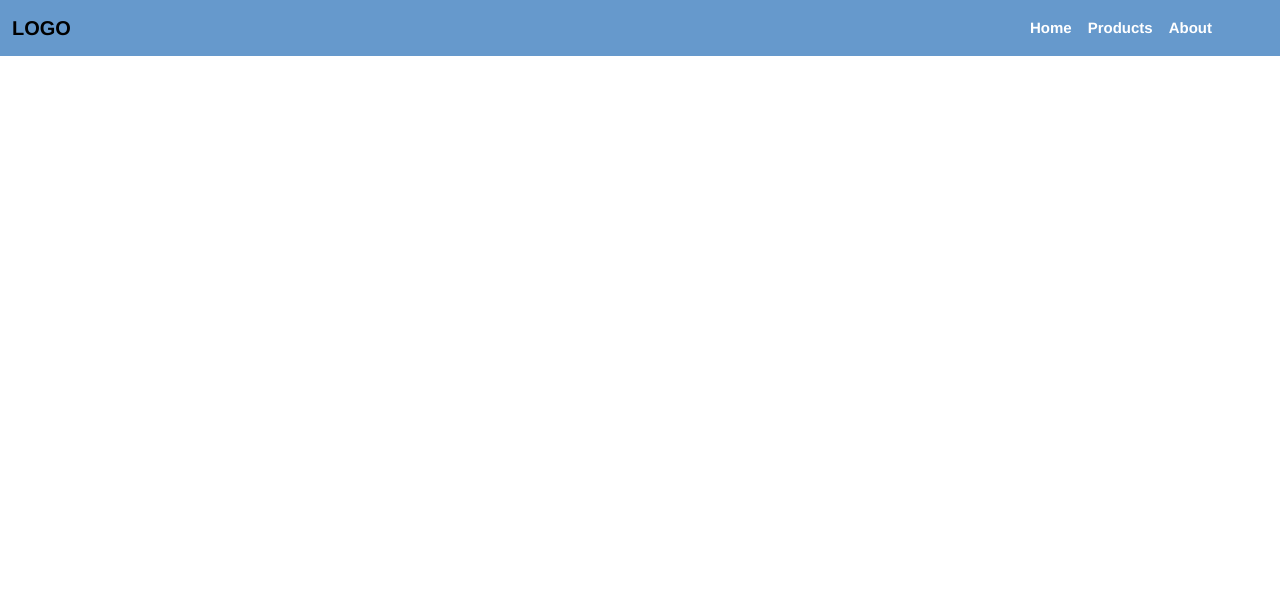
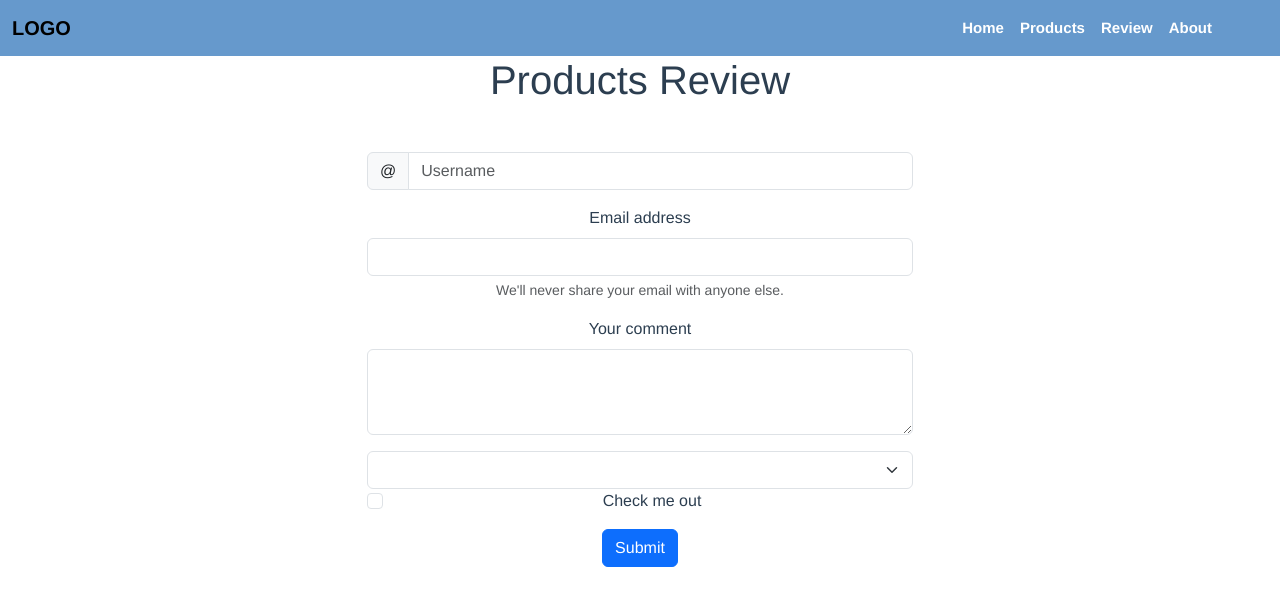
Before and after one commit to AkramZaabi/Vue-project, a Vue app: page /review in a window 1280 px wide. Shown: the top 606 px of the page. Built offline with nearby package versions, Linux system fonts and the light colour scheme.

Commit message:
Added the Form with  and props PS: THE PRODUCTlist is not updated

```diff
--- a/src/components/Navbar.vue
+++ b/src/components/Navbar.vue
@@ -19,6 +19,7 @@
             ><a>Home</a></router-link
           >
           <router-link class="nav-link" to="/product">Products</router-link>
+          <router-link class="nav-link" to="/review">Review</router-link>
           <router-link class="nav-link" to="/about">About</router-link>
         </div>
       </div>
--- a/src/components/ProductListComponent.vue
+++ b/src/components/ProductListComponent.vue
@@ -30,7 +30,8 @@
                     class="btn btn-secondary"
                     @click="incrementQuantity(product)"
                     :disabled="
-                      product.colors[0].quantity === initialProductQuantity
+                      product.colors[0].quantity === initialProductQuantity ||
+                      product.colors[0].quantity <= 0
                     "
                   >
                     +
@@ -38,7 +39,7 @@
                 </div>
                 <button
                   class="btn btn-primary"
-                  @click="addToCart(product, product.colors[0].name)"
+                  @click="addToCart(product)"
                   :disabled="product.colors[0].quantity === 0"
                 >
                   Buy
@@ -193,10 +194,10 @@ export default {
     },
   },
   methods: {
-    addToCart(product, color) {
-      const selectedColor = product.colors.find((c) => c.name === color);
+    addToCart(product) {
+      const selectedColor = product.colors.find((c) => c.quantity > 0);
 
-      if (selectedColor && selectedColor.quantity > 0) {
+      if (selectedColor) {
         const cartProduct = {
           ...product,
           color: selectedColor.name,
@@ -220,13 +221,14 @@ export default {
 
         if (selectedColor) {
           selectedColor.quantity += removedProduct.quantity;
+          this.updateProductQuantity(product);
         }
 
         this.updateLocalStorage(product, false);
       }
     },
     incrementQuantity(product) {
-      if (product.colors[0].quantity < this.initialProductQuantity) {
+      if (product.colors[0].quantity < product.colors[0].initialQuantity) {
         product.colors[0].quantity++;
         this.updateLocalStorage(product, true);
       }
@@ -239,9 +241,7 @@ export default {
     },
     updateLocalStorage(product, isAdding) {
       const savedCart = JSON.parse(localStorage.getItem("cart")) || [];
-      const index = savedCart.findIndex(
-        (p) => p.id === product.id && p.color === product.colors[0].name
-      );
+      const index = savedCart.findIndex((p) => p.id === product.id);
 
       if (index !== -1) {
         if (isAdding) {
@@ -252,7 +252,6 @@ export default {
       } else if (isAdding) {
         savedCart.push({
           id: product.id,
-          color: product.colors[0].name,
           quantity: 1,
         });
       }
@@ -264,10 +263,8 @@ export default {
       for (const item of savedCart) {
         const product = this.products.find((p) => p.id === item.id);
         if (product) {
-          const selectedColor = product.colors.find(
-            (c) => c.name === item.color
-          );
-          if (selectedColor && selectedColor.quantity > 0) {
+          const selectedColor = product.colors.find((c) => c.quantity > 0);
+          if (selectedColor) {
             this.cart.push({
               ...product,
               color: selectedColor.name,
@@ -275,8 +272,17 @@ export default {
               quantity: item.quantity,
             });
             selectedColor.quantity -= item.quantity;
+            this.updateProductQuantity(product);
           }
         }
+      }
+    },
+    updateProductQuantity(product) {
+      const selectedColor = product.colors.find(
+        (c) => c.name === this.cart[0].color
+      );
+      if (selectedColor) {
+        selectedColor.quantity += this.cart[0].quantity;
       }
     },
   },
--- /dev/null
+++ b/src/components/ReviewForm.vue
@@ -0,0 +1,104 @@
+<template>
+  <div class="container">
+    <div class="row justify-content-center mt-5">
+      <div class="col-md-6">
+        <form @submit.prevent="onSubmitReview">
+          <div class="input-group mb-3">
+            <span class="input-group-text" id="basic-addon1">@</span>
+            <input
+              type="text"
+              class="form-control"
+              placeholder="Username"
+              aria-label="Username"
+              aria-describedby="basic-addon1"
+              v-model="name"
+            />
+          </div>
+          <div class="mb-3">
+            <label for="exampleInputEmail1" class="form-label"
+              >Email address</label
+            >
+            <input
+              type="email"
+              class="form-control"
+              id="exampleInputEmail1"
+              aria-describedby="emailHelp"
+              v-model="email"
+              required
+            />
+            <div id="emailHelp" class="form-text">
+              We'll never share your email with anyone else.
+            </div>
+          </div>
+          <div class="mb-3">
+            <label for="exampleFormControlTextarea1" class="form-label"
+              >Your comment</label
+            >
+            <textarea
+              class="form-control"
+              id="exampleFormControlTextarea1"
+              rows="3"
+              v-model="review"
+              required
+            ></textarea>
+          </div>
+          <select
+            class="form-select"
+            aria-label="Default select example"
+            v-model="rating"
+            required
+          >
+            <option selected>Open this select menu</option>
+            <option value="1">One Star</option>
+            <option value="2">Two Stars</option>
+            <option value="3">Three Stars</option>
+            <option value="4">Four Stars</option>
+            <option value="5">Five Stars</option>
+          </select>
+          <div class="mb-3 form-check">
+            <input
+              type="checkbox"
+              class="form-check-input"
+              id="exampleCheck1"
+              required
+            />
+            <label class="form-check-label" for="exampleCheck1"
+              >Check me out</label
+            >
+          </div>
+          <button type="submit" class="btn btn-primary">Submit</button>
+        </form>
+      </div>
+    </div>
+  </div>
+</template>
+
+<script>
+export default {
+  data() {
+    return {
+      name: "",
+      email: "",
+      review: "",
+      rating: null,
+      reviews: [],
+    };
+  },
+  methods: {
+    onSubmitReview() {
+      let productReview = {
+        name: this.name,
+        review: this.review,
+        rating: this.rating,
+      };
+
+      this.$emit("review-sent", productReview);
+      this.name = "";
+      this.review = "";
+      this.rating = null;
+    },
+  },
+};
+</script>
+
+<style scoped></style>
--- /dev/null
+++ b/src/components/ReviewShow.vue
@@ -0,0 +1,37 @@
+<template>
+  <div class="container">
+    <div v-if="reviews.length > 0" class="row justify-content-center mt-5">
+      <h2 class="mb-4">Existing Reviews:</h2>
+      <div
+        v-for="(review, index) in reviews"
+        :key="index"
+        class="col-md-4 mb-3"
+      >
+        <div class="card">
+          <div class="card-body">
+            <h5 class="card-title">{{ review.name }}</h5>
+            <p class="card-text">{{ review.review }}</p>
+            <p class="card-text">
+              <strong>Rating:</strong> {{ review.rating }} stars
+            </p>
+          </div>
+        </div>
+      </div>
+    </div>
+  </div>
+</template>
+
+<script>
+export default {
+  props: {
+    reviews: {
+      type: Array,
+      required: true,
+    },
+  },
+};
+</script>
+
+<style scoped>
+/* Add your component-specific styles here */
+</style>
--- a/src/router/index.js
+++ b/src/router/index.js
@@ -1,6 +1,7 @@
 import { createRouter, createWebHistory } from "vue-router";
 import HomeView from "../views/HomeView.vue";
 import ProductsView from "../views/ProductsView.vue";
+import ReviewView from "../views/ReviewView.vue";
 
 const routes = [
   {
@@ -22,6 +23,11 @@ const routes = [
     name: "product",
     component: ProductsView,
   },
+  {
+    path: "/review",
+    name: "review",
+    component: ReviewView,
+  },
 ];
 
 const router = createRouter({
--- /dev/null
+++ b/src/views/ReviewView.vue
@@ -0,0 +1,32 @@
+<template>
+  <div class="review">
+    <h1>Products Review</h1>
+    <ReviewShow v-bind:reviews="reviews" />
+    <ReviewForm @review-sent="showReview" />
+  </div>
+</template>
+
+<script>
+import ReviewForm from "@/components/ReviewForm.vue";
+import ReviewShow from "@/components/ReviewShow.vue";
+export default {
+  name: "ReviewView",
+  components: {
+    ReviewForm,
+    ReviewShow,
+  },
+  data() {
+    return {
+      reviews: [],
+    };
+  },
+  methods: {
+    showReview(review) {
+      this.reviews.push(review);
+      console.log(this.reviews);
+    },
+  },
+};
+</script>
+
+<style scoped></style>
```
